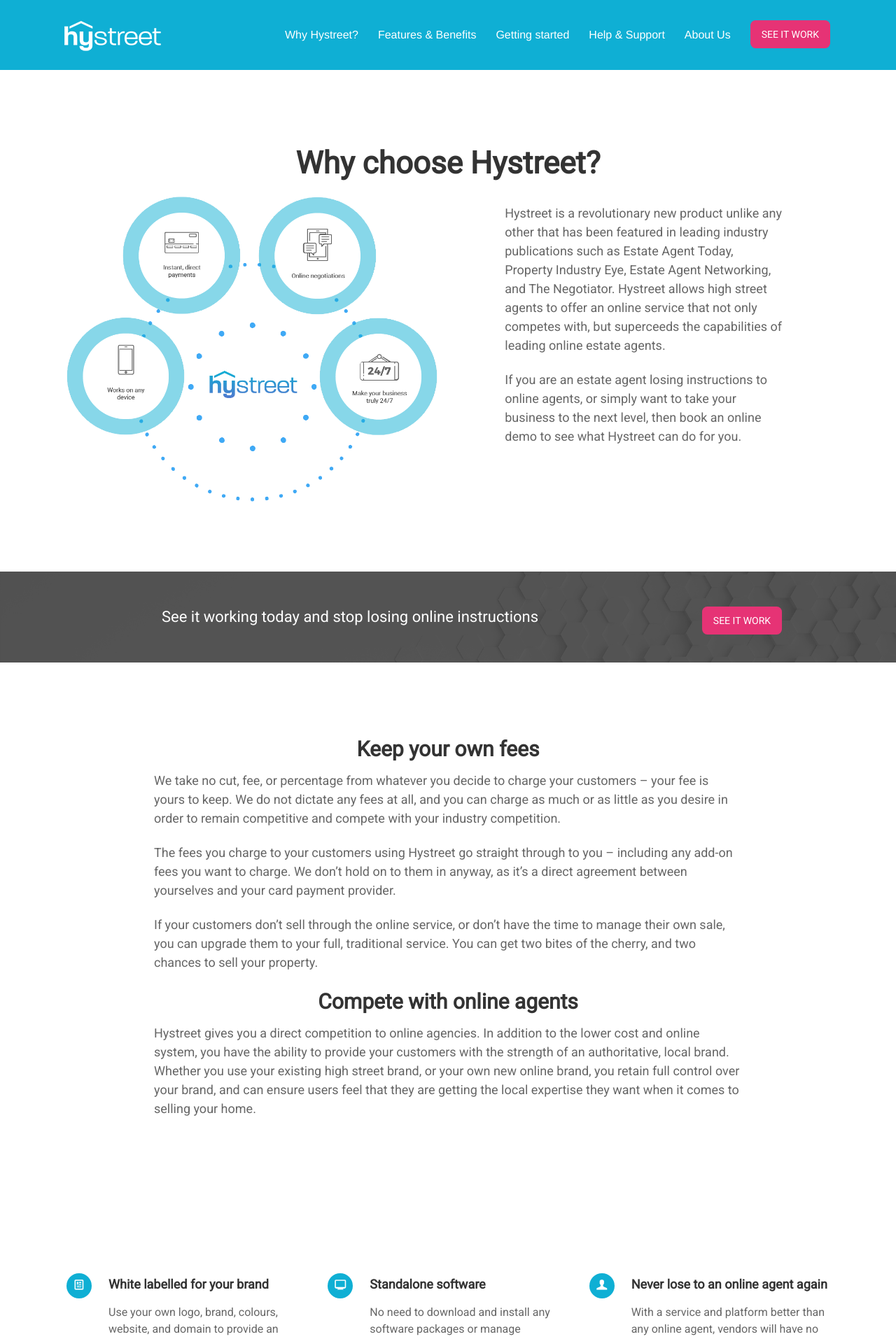
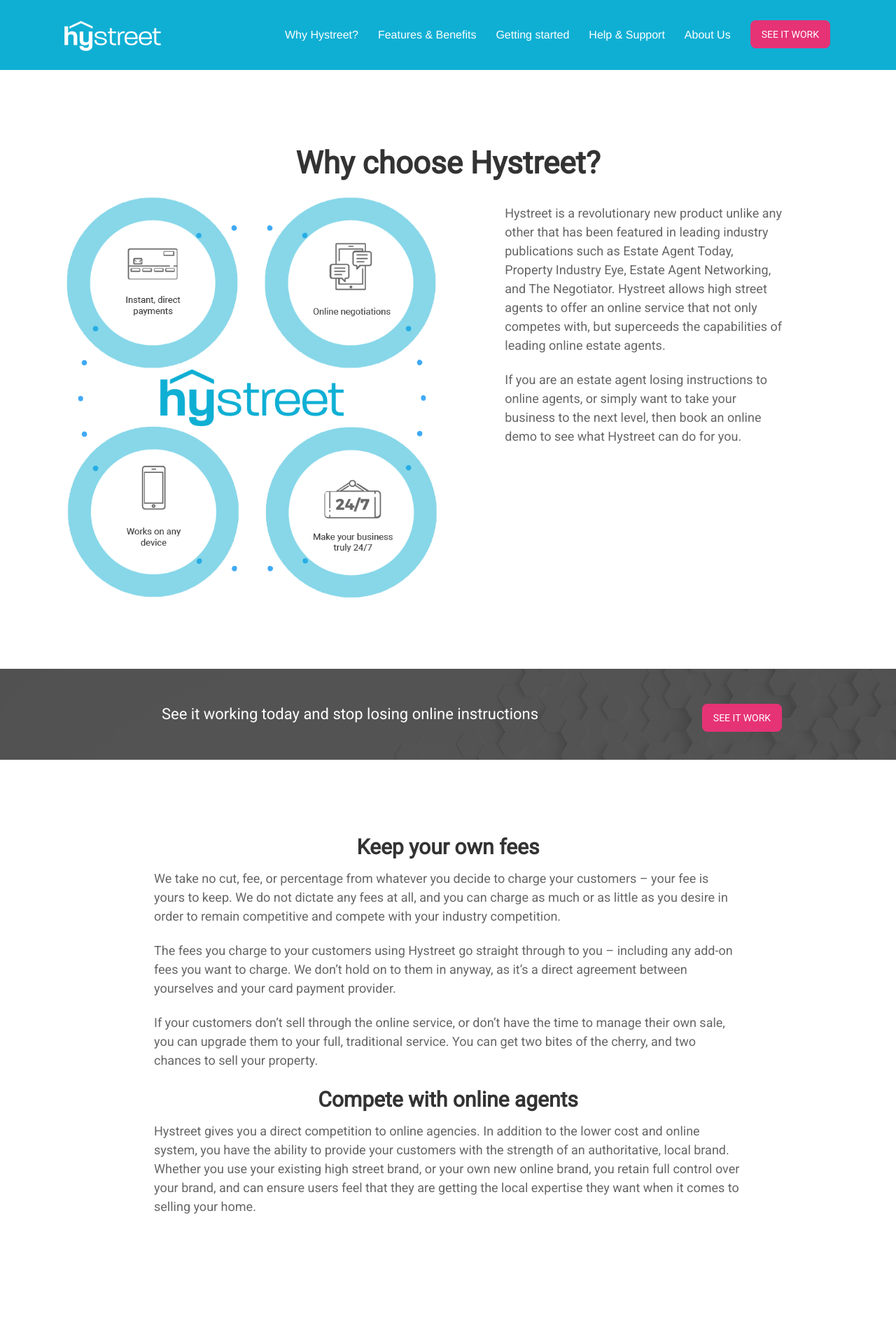
Before and after one commit to hystreet/hystreet.github.io, a Jekyll site: the page built from why-hystreet/index.html, in a window 1280 px wide. Shown: the top 1914 px of the page at 70% size. Built offline with Jekyll 4.4.1, drawn with Linux system fonts in a browser that asks for light colours; some web fonts are replaced; a script that is not in the unit is left out.

Commit message:
Update index.html

```diff
--- a/why-hystreet/index.html
+++ b/why-hystreet/index.html
@@ -50,7 +50,7 @@
     <div class='special-title centered-text'>
       <h1>Why choose Hystreet?</h1>
       <div class="large-6 columns left">
-      <img src="/images/WH-content%20image.png">
+      <img src="/images/WH-image-2.png">
       </div>
       <div class="large-6 columns right">
         <p>
```
